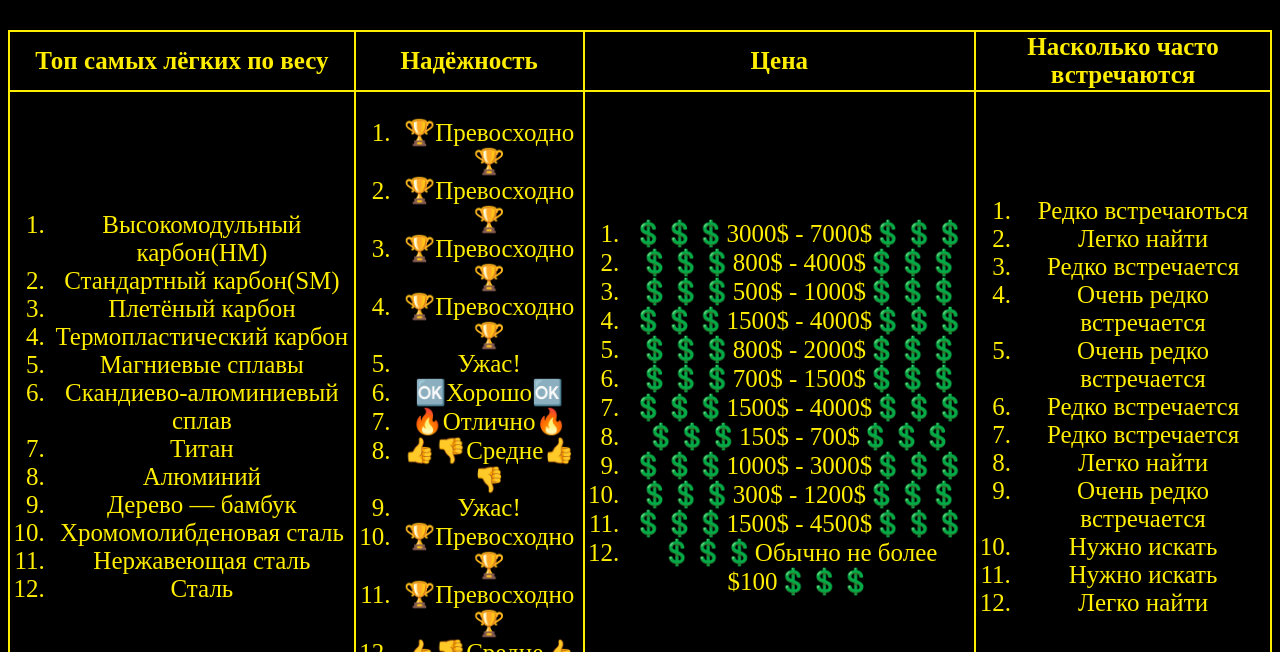
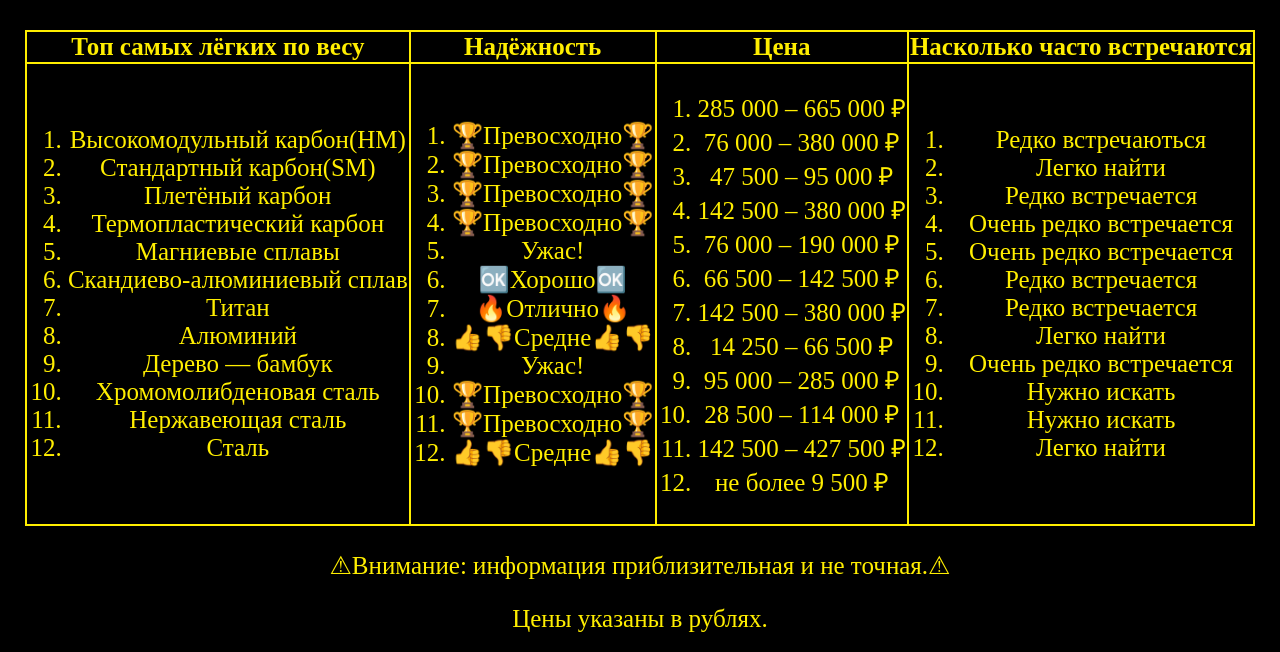
Before and after one commit to krypydenstvo-pixel/BikeTablePro, a plain HTML site: page index.html in a window 1280 px wide. Shown: the part 148-800 px from the top of the page. Drawn offline with Linux system fonts and the light colour scheme.

Commit message:
Перевод стоимости в рубли

```diff
--- a/index.html
+++ b/index.html
@@ -57,18 +57,18 @@
             </td>
             <td>
                 <ol type="1" start="1">
-                    <li>💲💲💲3000$ - 7000$💲💲💲</li>
-                    <li>💲💲💲800$ - 4000$💲💲💲</li>
-                    <li>💲💲💲500$ - 1000$💲💲💲</li>
-                    <li>💲💲💲1500$ - 4000$💲💲💲</li>
-                    <li>💲💲💲800$ - 2000$💲💲💲</li>
-                    <li>💲💲💲700$ - 1500$💲💲💲</li>
-                    <li>💲💲💲1500$ - 4000$💲💲💲</li>
-                    <li>💲💲💲150$ - 700$💲💲💲</li>
-                    <li>💲💲💲1000$ - 3000$💲💲💲</li>
-                    <li>💲💲💲300$ - 1200$💲💲💲</li>
-                    <li>💲💲💲1500$ - 4500$💲💲💲</li>
-                    <li>💲💲💲Обычно не более $100💲💲💲</li>
+                    <li>285 000 – 665 000 ₽</li>
+                    <li>76 000 – 380 000 ₽</li>
+                    <li>47 500 – 95 000 ₽</li>
+                    <li>142 500 – 380 000 ₽</li>
+                    <li>76 000 – 190 000 ₽</li>
+                    <li>66 500 – 142 500 ₽</li>
+                    <li>142 500 – 380 000 ₽</li>
+                    <li>14 250 – 66 500 ₽</li>
+                    <li>95 000 – 285 000 ₽</li>
+                    <li>28 500 – 114 000 ₽</li>
+                    <li>142 500 – 427 500 ₽</li>
+                    <li>не более 9 500 ₽</li>
                 </ol>
             </td>
             <td>
@@ -90,9 +90,8 @@
         </tr>
     </table>
     </main>
-    <footer>
     <p>⚠Внимание: информация приблизительная и не точная.⚠</p>
-    <p>Цены указаны в долларах США.</p>
+    <p>Цены указаны в рублях.</p>
     <nav>
     <p>Вот сайт, где можно рассчитать давление в шинах велосипеда: <a href="https://pedalmath.pro" target="_blank" rel="noopener noreferrer">https://pedalmath.pro</a></p>
     </nav>
```
